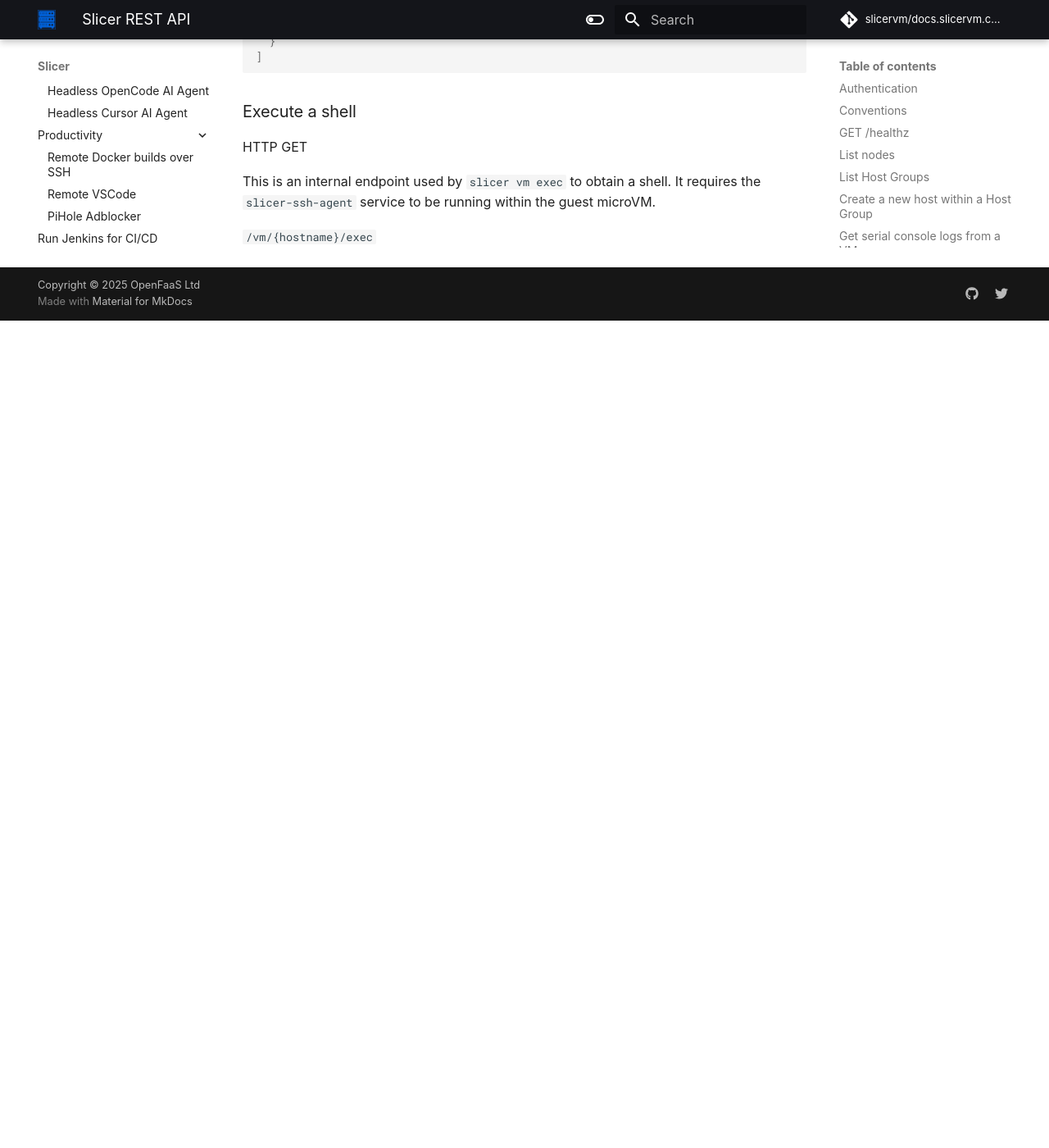
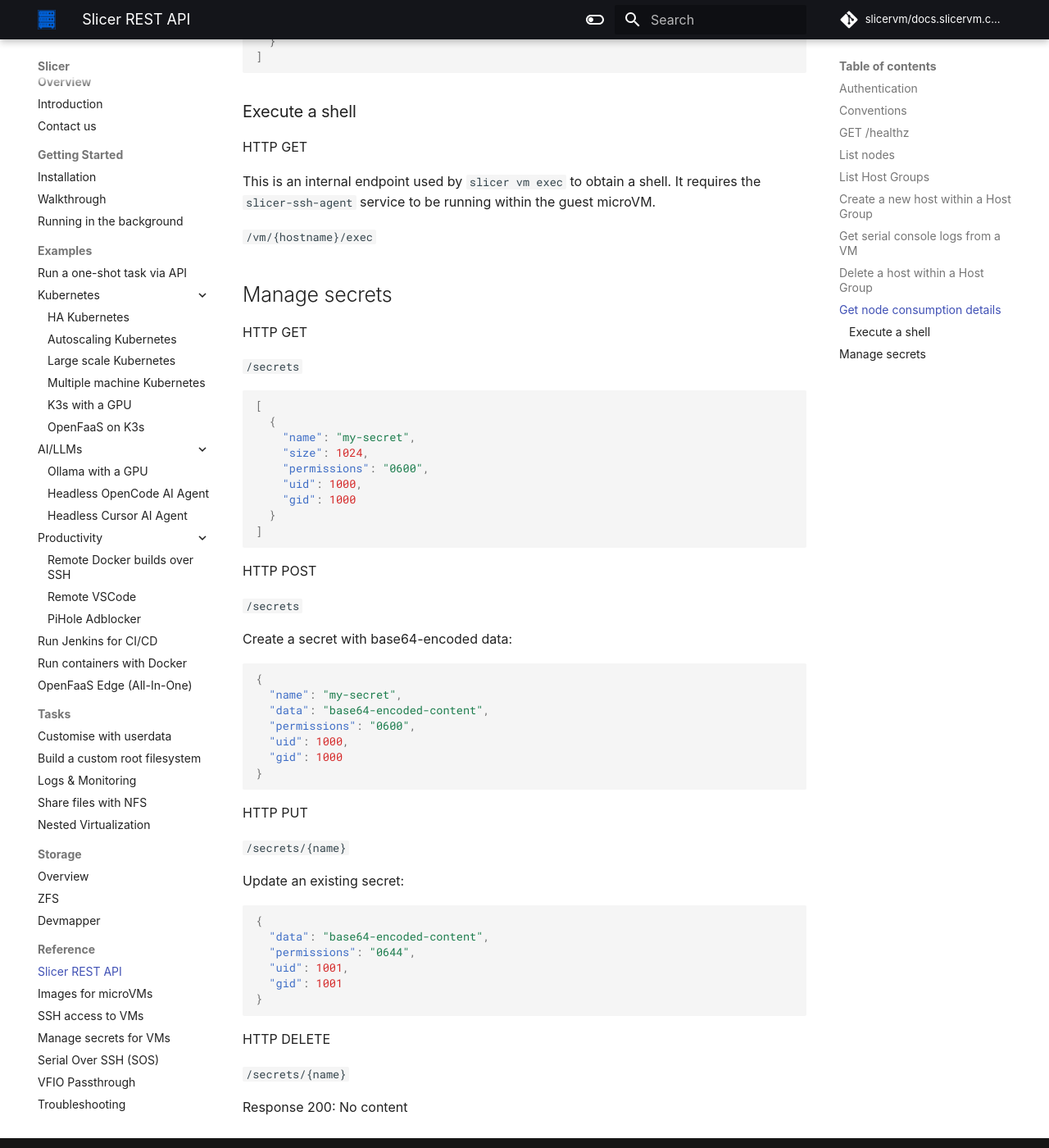
Before and after one commit to slicervm/docs.slicervm.com, an MkDocs documentation site: the page built from docs/reference/api.md, in a window 1280 px wide and 1400 px high, scrolled down 4370 px. Shown: the whole window at 82% size. Built offline with MkDocs 1.6.1 and Material for MkDocs 9.7.7, drawn with Linux system fonts in a browser that asks for light colours; some web fonts are replaced; comment, search, counter and statistics services are not loaded; before the commit the page ends 4761 px from its top, so only the background shows below that.

Commit message:
Add docs for new secrets feature
Document how the CLI and API can be used to securely sync secrets from
the host to the guest.

Signed-off-by: Han Verstraete (OpenFaaS Ltd) <han@openfaas.com>

````diff
--- a/docs/reference/api.md
+++ b/docs/reference/api.md
@@ -209,3 +209,58 @@
 This is an internal endpoint used by `slicer vm exec` to obtain a shell. It requires the `slicer-ssh-agent` service to be running within the guest microVM.
 
 `/vm/{hostname}/exec`
+
+## Manage secrets
+
+HTTP GET
+
+`/secrets`
+
+```json
+[
+  {
+    "name": "my-secret",
+    "size": 1024,
+    "permissions": "0600",
+    "uid": 1000,
+    "gid": 1000
+  }
+]
+```
+
+HTTP POST
+
+`/secrets`
+
+Create a secret with base64-encoded data:
+
+```json
+{
+  "name": "my-secret",
+  "data": "base64-encoded-content",
+  "permissions": "0600",
+  "uid": 1000,
+  "gid": 1000
+}
+```
+
+HTTP PUT
+
+`/secrets/{name}`
+
+Update an existing secret:
+
+```json
+{
+  "data": "base64-encoded-content",
+  "permissions": "0644",
+  "uid": 1001,
+  "gid": 1001
+}
+```
+
+HTTP DELETE
+
+`/secrets/{name}`
+
+Response 200: No content
--- a/mkdocs.yml
+++ b/mkdocs.yml
@@ -127,6 +127,7 @@
       - Slicer REST API: reference/api.md
       - Images for microVMs: reference/images.md
       - SSH access to VMs: reference/ssh.md
+      - Manage secrets for VMs: reference/secrets.md
       - Serial Over SSH (SOS): reference/sos.md
       - VFIO Passthrough: reference/vfio.md
       - Troubleshooting: reference/troubleshooting.md
````
Also changed, not shown: docs/reference/secrets.md (added, +99 -0 lines).
